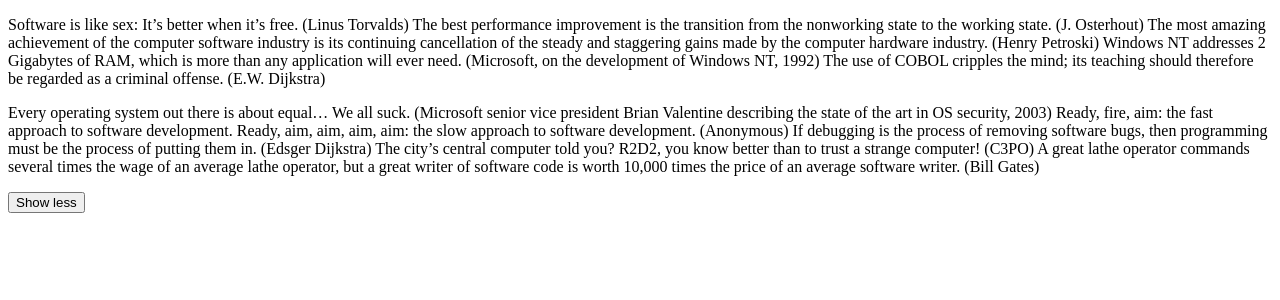
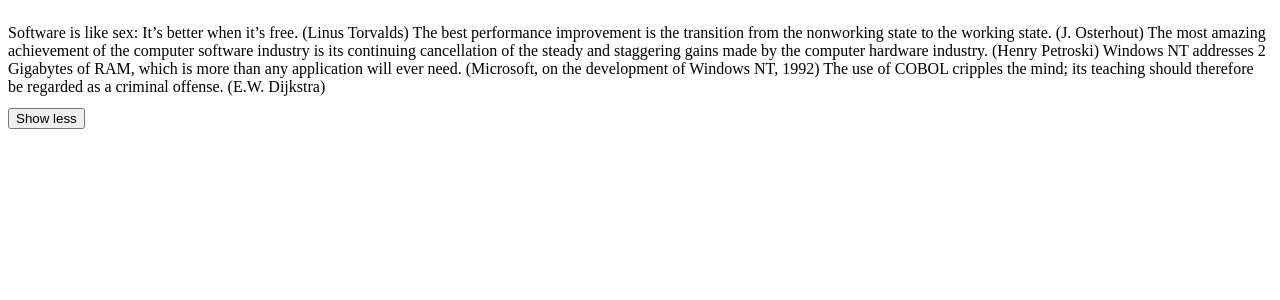
Before and after one commit to chantastic/show-more-react-build, a React (Vite) app: page / in a window 1280 px wide. Shown: the top 300 px of the page. Built offline with nearby package versions, Linux system fonts and the light colour scheme.

Commit message:
Style the content container with a style prop

```diff
--- a/src/App.jsx
+++ b/src/App.jsx
@@ -5,7 +5,15 @@
 
   return (
     <div>
-      <div>{children}</div>
+      <div
+        style={{
+          maxHeight: '100px',
+          overflow: 'hidden',
+          transition: 'all .5s ease',
+        }}
+      >
+        {children}
+      </div>
       <button onClick={() => setExpanded(!expanded)}>
         Show {expanded ? 'less' : 'more'}
       </button>
```
